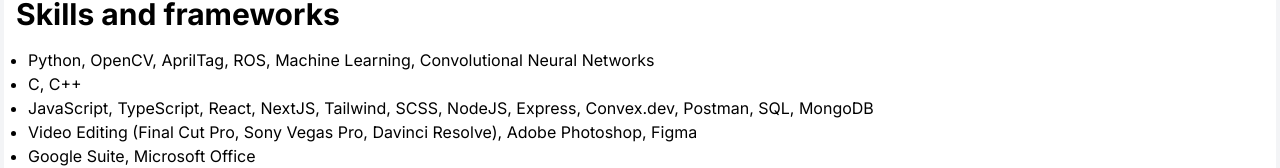
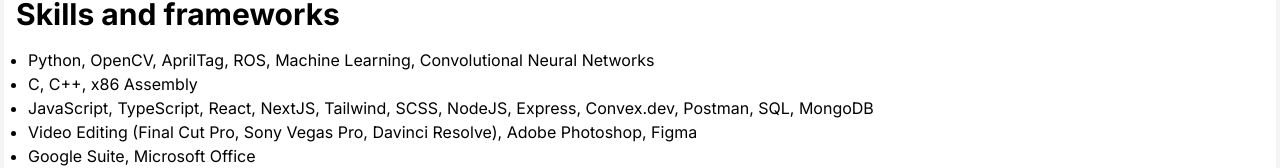
Before and after one commit to DaviZCodes/my-website-bento, a Next.js app: page / in a window 1280 px wide. Shown: the part 1484-1652 px from the top of the page. Built offline with nearby package versions, Linux system fonts and the light colour scheme.

Commit message:
assembly

```diff
--- a/src/app/components/Skills.tsx
+++ b/src/app/components/Skills.tsx
@@ -8,7 +8,7 @@ export default function Skills() {
             Python, OpenCV, AprilTag, ROS, Machine Learning, Convolutional
             Neural Networks
           </li>
-          <li>C, C++</li>
+          <li>C, C++, x86 Assembly</li>
           <li>
             JavaScript, TypeScript, React, NextJS, Tailwind, SCSS, NodeJS,
             Express, Convex.dev, Postman, SQL, MongoDB
```
